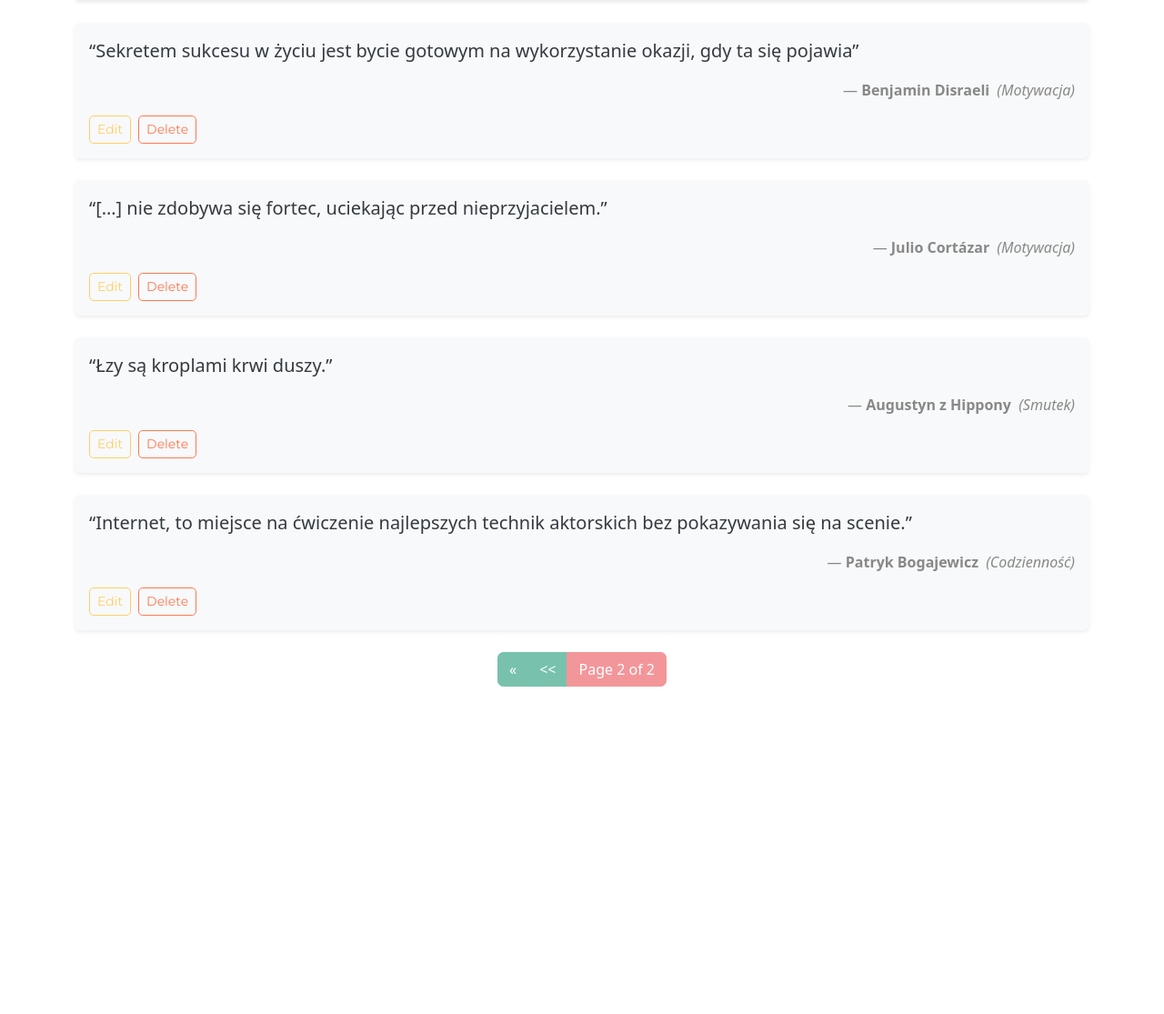
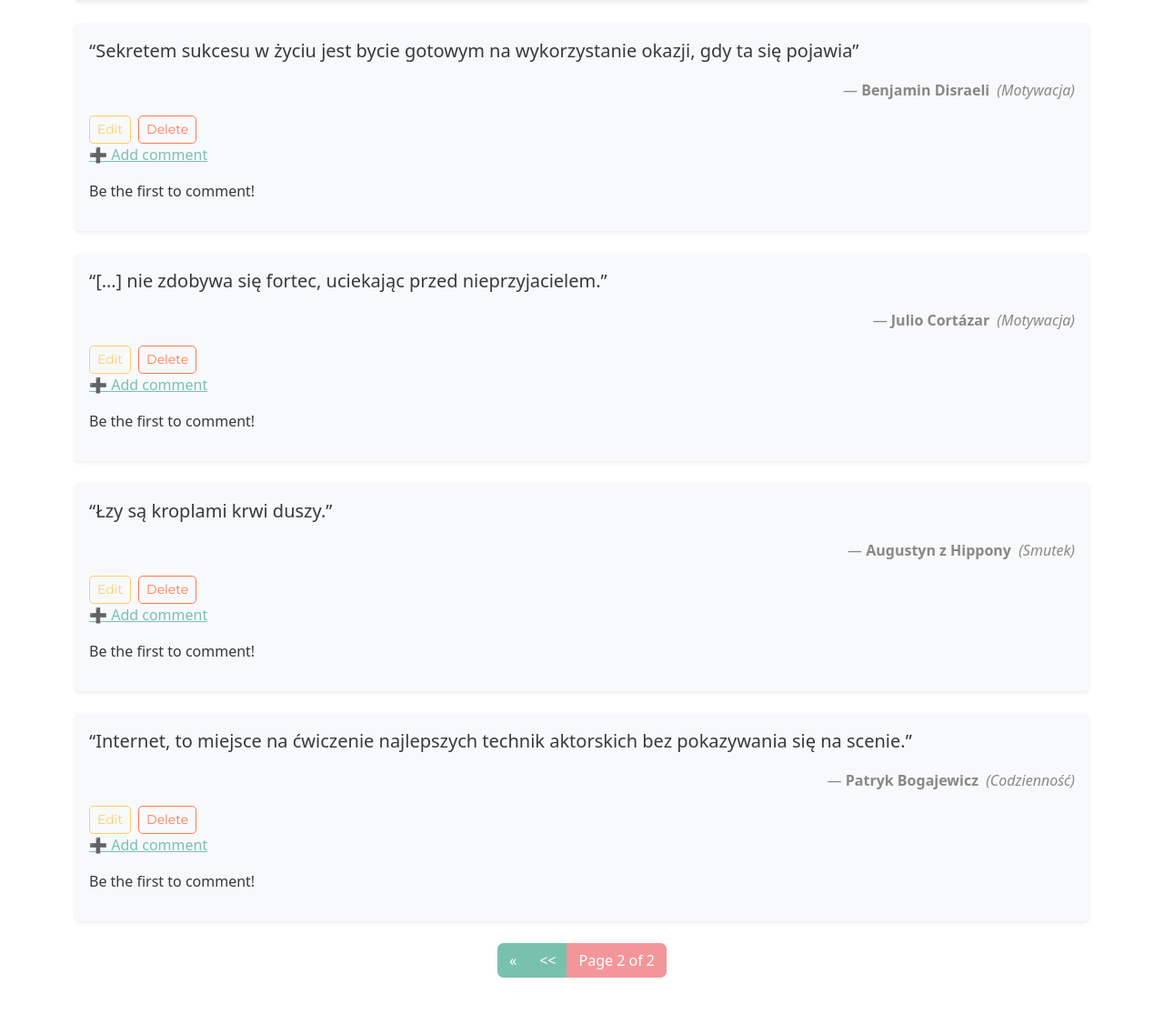
Before and after one commit to AleksandraGrabowska04/cytatownik, a Django app: page /?page=2 in a window 1280 px wide. Shown: the part 438-1553 px from the top of the page at 91% size. Before the commit the page ends 1193 px from the top, so only its background shows below. Run offline with Django 5.2, Linux system fonts and the light colour scheme; a user stored in the database is signed in; data comes from the database, SQL or seed files in the repository; data that the repository does not hold is empty; parts of the project's set-up code (start-up, migrations or seed data) failed here and were passed over; some libraries are stand-ins or nearby versions.

Commit message:
Added comments

```diff
--- a/quote/forms.py
+++ b/quote/forms.py
@@ -1,5 +1,5 @@
 from django import forms
-from .models import Quote
+from .models import Quote, Comment
 from django.contrib.auth.forms import UserCreationForm
 from django.contrib.auth.models import User
 
@@ -9,6 +9,10 @@ class QuoteForm(forms.ModelForm):
         model = Quote
         fields = ['author', 'text', 'category']
 
+class CommentForm(forms.ModelForm):
+    class Meta:
+        model = Comment
+        fields = ['content']
 
 class RegisterForm(UserCreationForm):
     class Meta:
--- a/quote/templates/quote/home.html
+++ b/quote/templates/quote/home.html
@@ -69,6 +69,26 @@
                         <a href="{% url 'delete_quote' quote.id %}" class="btn btn-sm btn-outline-danger">Delete</a>
                     </div>
                 {% endif %}
+                {% if request.user.is_authenticated %}
+                    <p><a href="{% url 'add_comment' quote.id %}">➕ Add comment</a></p>
+                {% endif %}
+                {% with iteration=forloop.counter0 %}
+                {% for commentArr in comments %}
+                    {% if forloop.counter0 == iteration %}
+                    {% for comment in commentArr %}
+                        <p>— <strong>{{ comment.user }}</strong> ({{ comment.created_at }})</p>
+                        <blockquote>{{ comment.content }}</blockquote>
+                        {% if request.user == comment.user %}
+                            <div class="mt-3 d-flex gap-2">
+                                <a href="{% url 'delete_comment' comment.id %}" class="btn btn-sm btn-outline-danger">Delete</a>
+                            </div>
+                        {% endif %}
+                    {% empty %}
+                        <p>Be the first to comment!</p>
+                    {% endfor %}
+                    {% endif %}
+                {% endfor %}
+                {% endwith %}
             </div>
         </div>
     {% empty %}
--- a/quote/urls.py
+++ b/quote/urls.py
@@ -9,6 +9,9 @@ urlpatterns = [
     path('edytuj/<int:quote_id>/', views.edit_quote, name='edit_quote'),
     path('usun/<int:quote_id>/', views.delete_quote, name='delete_quote'),
 
+    path('dodaj_komentarz/<int:quote_id>', views.add_comment, name='add_comment'),
+    path('usun_komentarz/<int:comment_id>', views.delete_comment, name='delete_comment'),
+
     path('rejestracja/', views.register_view, name='register'),
     path('logowanie/', views.login_view, name='login'),
     path('wyloguj/', views.logout_view, name='logout'),
--- a/quote/utils.py
+++ b/quote/utils.py
@@ -9,7 +9,7 @@ def generate_quote(user_feeling):
     }
     randomizer = random.randint(1, 99)
     payload = {
-        "inputs": f"Come up with an short wise saying of your own for someone who says they feel: \"{user_feeling}\" Don't use anyone else's quote, come with your own {randomizer*"."}",
+        "inputs": f'Come up with an short wise saying of your own for someone who says they feel: \"{user_feeling}\" Don\'t use anyone else\'s quote, come with your own {randomizer*"."}',
         "parameters": {
             "temperature": 0.65,
             "max_new_tokens": 50,
--- a/quote/views.py
+++ b/quote/views.py
@@ -1,6 +1,6 @@
 from django.shortcuts import render, redirect
-from .models import Quote
-from .forms import QuoteForm, RegisterForm, QuoteSearchForm
+from .models import Quote, Comment
+from .forms import QuoteForm, CommentForm, RegisterForm, QuoteSearchForm
 from django.contrib.auth.decorators import login_required
 from django.http import HttpResponseForbidden
 from django.shortcuts import get_object_or_404
@@ -62,6 +62,10 @@ def my_quotes(request):
 def home(request):
     quotes = Quote.objects.all().order_by('-id')
 
+    comments = []
+    for quote in quotes:
+        comments.append(quote.comments.all())
+
     search_form = QuoteSearchForm(request.GET)
     if search_form.is_valid():
         filter_text = search_form.cleaned_data.get('text', None)
@@ -81,6 +85,7 @@ def home(request):
     context = {
         'quotes': page_obj,
         'search_form': search_form,
+        'comments': comments,
     }
     return render(request, 'quote/home.html', context)
 
@@ -122,6 +127,31 @@ def delete_quote(request, quote_id):
         return redirect('home')
     return render(request, 'quote/delete_quote.html', {'quote': quote})
 
+@login_required
+def add_comment(request, quote_id):
+    if request.method == 'POST':
+        form = CommentForm(request.POST)
+        quote = get_object_or_404(Quote, id=quote_id)
+        if form.is_valid():
+            comment = form.save(commit=False)
+            comment.user = request.user
+            comment.quote = quote
+            comment.save()
+            return redirect('home')
+    else:
+        form = CommentForm()
+    return render(request, 'quote/add_comment.html', {'form': form})
+
+@login_required
+def delete_comment(request, comment_id):
+    comment = get_object_or_404(Comment, id=comment_id)
+    if comment.user != request.user:
+        return HttpResponseForbidden("Nie masz uprawnień do usunięcia tego komentarza.")
+    if request.method == 'POST':
+        comment.delete()
+        return redirect('home')
+    return render(request, 'quote/delete_comment.html', {'comment': comment})
+
 def register_view(request):
     if request.method == 'POST':
         form = RegisterForm(request.POST)
```
Also changed, not shown: quote/templates/quote/add_comment.html (added, +28 -0 lines), quote/templates/quote/delete_comment.html (added, +30 -0 lines).
